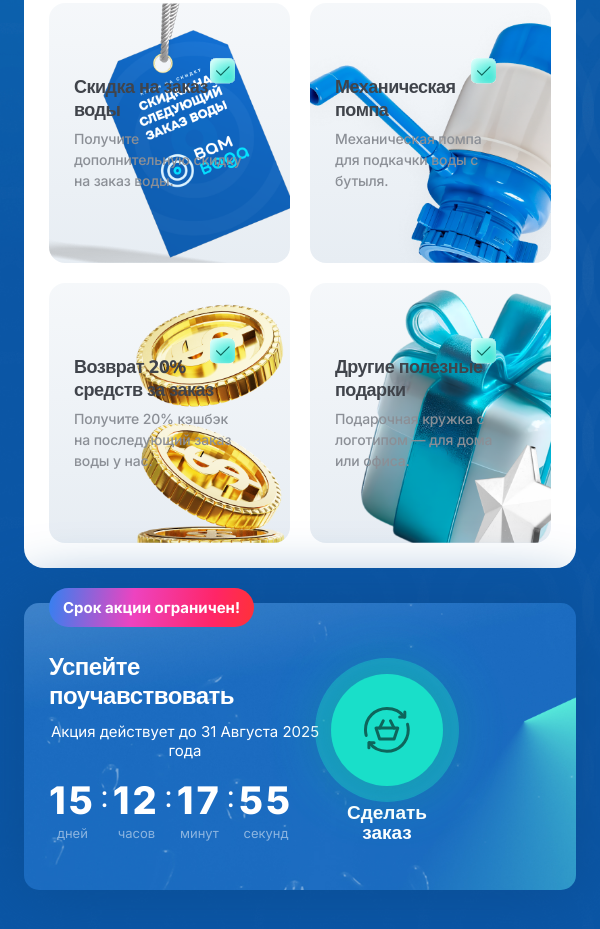
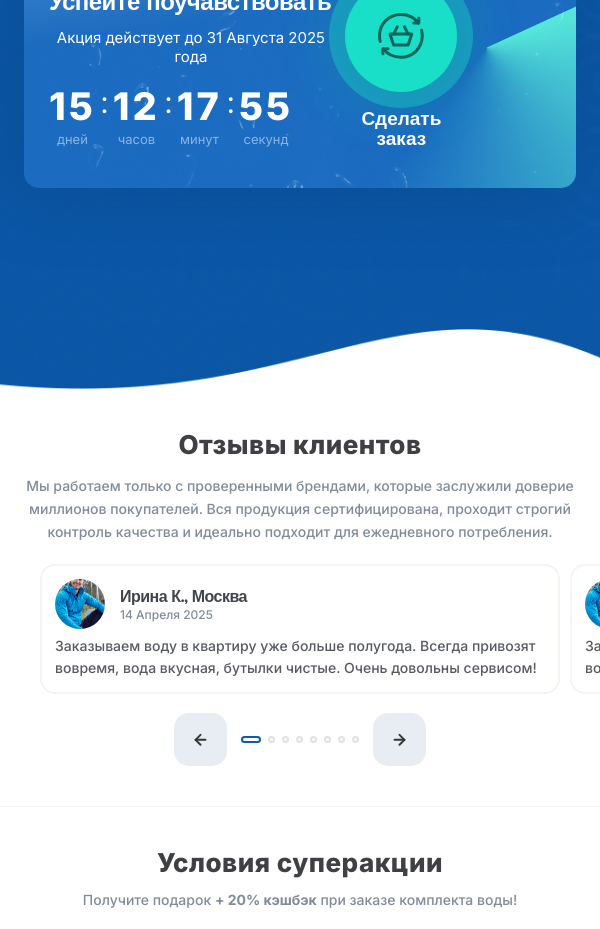
Before and after one commit to ministrov/vamvoda-landing-clone, a website built with Vite: page index.html in a window 600 px wide. Shown: the part 4567-5496 px from the top of the page. Built offline with nearby package versions, Linux system fonts and the light colour scheme.

Commit message:
feat: start and end up operating on creating a tablet version of reviews slider

```diff
--- a/index.html
+++ b/index.html
@@ -715,7 +715,7 @@
       <div class="container">
         <h2 class="gift__title">Что получаете в подарок</h2>
         <div class="gift__gift-row gift-row">
-          <div class="swiper gift-wrapper swiper-baen">
+          <div class="swiper gift-wrapper">
             <div class="gift-grid swiper-wrapper">
               <div class="gift-block swiper-slide">
                 <img class="gift-block__bg" src="img/gift-1.png" alt="Кружка от нашей компании">
--- a/src/main.js
+++ b/src/main.js
@@ -56,11 +56,11 @@ jQuery(document).ready(function ($) {
           spaceBetween: 14,
           loop: false,
         });
-        // mobilegift = new Swiper('.gift-wrapper', {
-        //   slidesPerView: 1,
-        //   spaceBetween: 10,
-        //   loop: true,
-        // });
+        mobilegift = new Swiper('.gift-wrapper', {
+          slidesPerView: 1,
+          spaceBetween: 10,
+          loop: true,
+        });
       }
     } else if (init) {
       mobileadvantages.destroy();
--- a/src/style.css
+++ b/src/style.css
@@ -1390,8 +1390,6 @@ textarea {
 }
 
 .levels__image-box {
-  /* height: 83px; */
-  /* margin-top: 17px; */
   margin-bottom: 15px;
   background-color: purple;
 }
@@ -1587,6 +1585,16 @@ textarea {
   padding: 25px;
   border-radius: 16px;
   background: linear-gradient(180deg, #FFF -70.21%, #E7EDF3 100%);
+}
+
+.gift-block::before {
+  content: '';
+  position: absolute;
+  top: -4px;
+  left: 35px;
+  display: inline-block;
+  border: 20px solid transparent;
+  border-top: 20px solid #FFFFFF;
 }
 
 .gift-block__bg {
@@ -1824,7 +1832,7 @@ textarea {
   color: #818B9A;
 }
 
-.reviews-slider__wrapper {
+.reviews-slider {
   margin-top: 40px;
   width: calc(100% + 268px);
   margin-left: -134px;
@@ -2510,7 +2518,7 @@ textarea {
     flex-direction: row;
     align-items: flex-end;
     justify-content: space-between;
-    padding: 50px 123px 45px 25px;
+    /* padding: 50px 123px 45px 25px; */
   }
 
   .gift-limits__text br {
@@ -3023,6 +3031,14 @@ textarea {
     border-radius: 15px;
   }
 
+  .gift-box__heading {
+    font-size: 16px;
+  }
+
+  .gift-box__text {
+    font-size: 13px;
+  }
+
   /* Reviews section */
 
   .reviews {
@@ -3031,6 +3047,12 @@ textarea {
     padding-bottom: 40px;
   }
 
+  .reviews-slider {
+    margin-top: 20px;
+    width: calc(100% + 98px);
+    margin-left: -49px;
+  }
+
   .reviews__title {
     font-size: 26px;
     line-height: 32px;
@@ -3053,6 +3075,11 @@ textarea {
   .review-author__info-name {
     font-size: 16px;
     line-height: 133%;
+  }
+
+  .review {
+    padding: 13px;
+    border-radius: 15px;
   }
 
   .review__text {
@@ -3222,6 +3249,34 @@ textarea {
 
   .bottle-set__block-content-text {
     font-size: 12px;
+  }
+
+  .gift {
+    padding-top: 19.599vw;
+    padding-bottom: 29.792vw;
+  }
+
+  .gift-grid {
+    grid-gap: 10px;
+    padding: 10px;
+    border-radius: 15px;
+  }
+
+  .gift-block {
+    min-height: 170px;
+    border-radius: 16px;
+    padding: 15px;
+  }
+
+  .gift-limits {
+    padding: 30px 106px 25px 25px;
+  }
+}
+
+@media (max-width: 790px) {
+  .gift {
+    padding-top: 43px;
+    padding-bottom: 152px;
   }
 }
 
@@ -3305,6 +3360,43 @@ textarea {
     display: flex;
     gap: 0;
   }
+
+  .gift {
+    padding-top: 26.599vw;
+    padding-bottom: 40.792vw;
+  }
+
+  .gift-wrapper {
+    width: 100vw;
+    margin-left: -24px;
+    padding: 10px 19px;
+    background-color: #FFFFFF;
+  }
+
+  .gift-grid {
+    display: flex;
+    grid-gap: 0;
+    box-sizing: content-box;
+    border-radius: 0;
+    padding: 0;
+  }
+
+  .gift-block {
+    min-height: 192px;
+  }
+
+  .gift-limits {
+    width: 100%;
+    margin-top: 35px;
+    padding-bottom: 37px;
+  }
+
+  .reviews-slider {
+    width: 100%;
+    margin-left: 0;
+    padding-left: 40px;
+    padding-right: 40px;
+  }
 }
 
 @media (max-width: 720px) {
```
